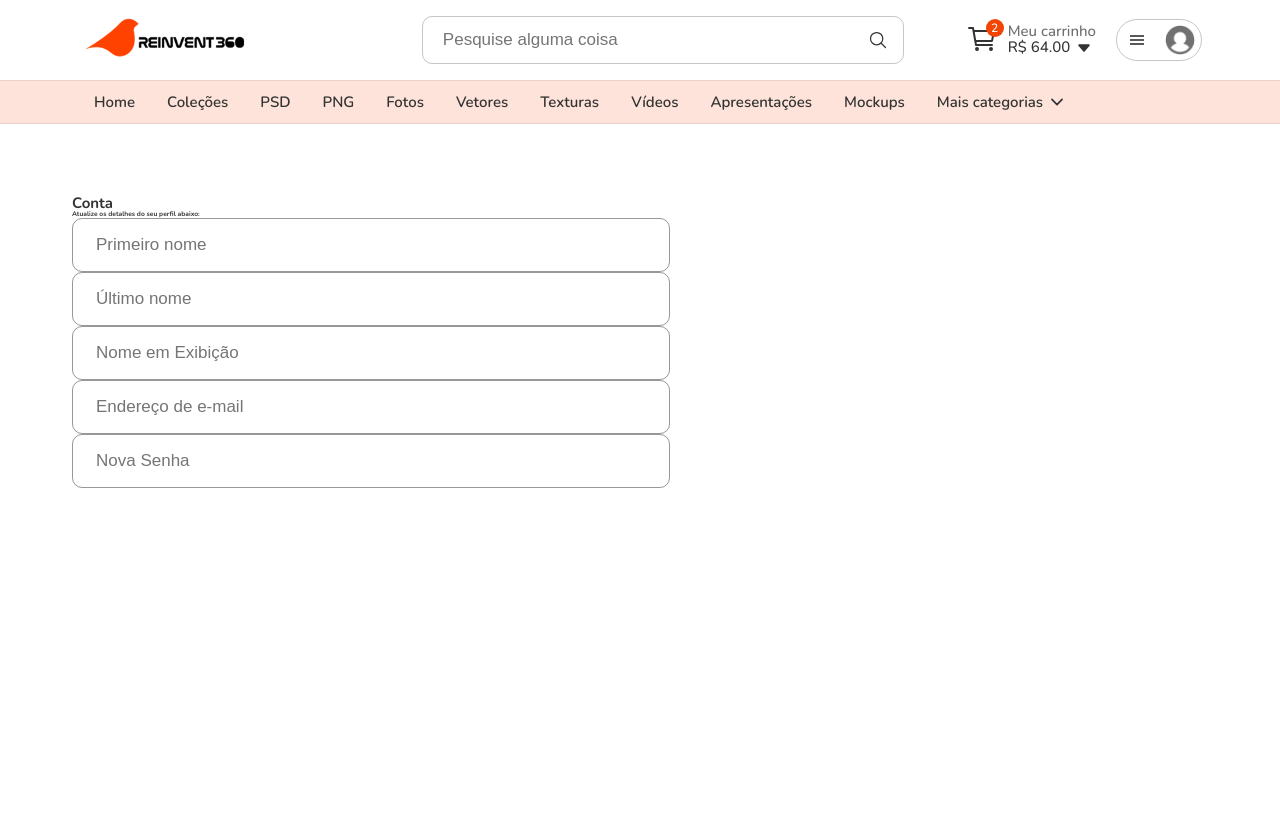
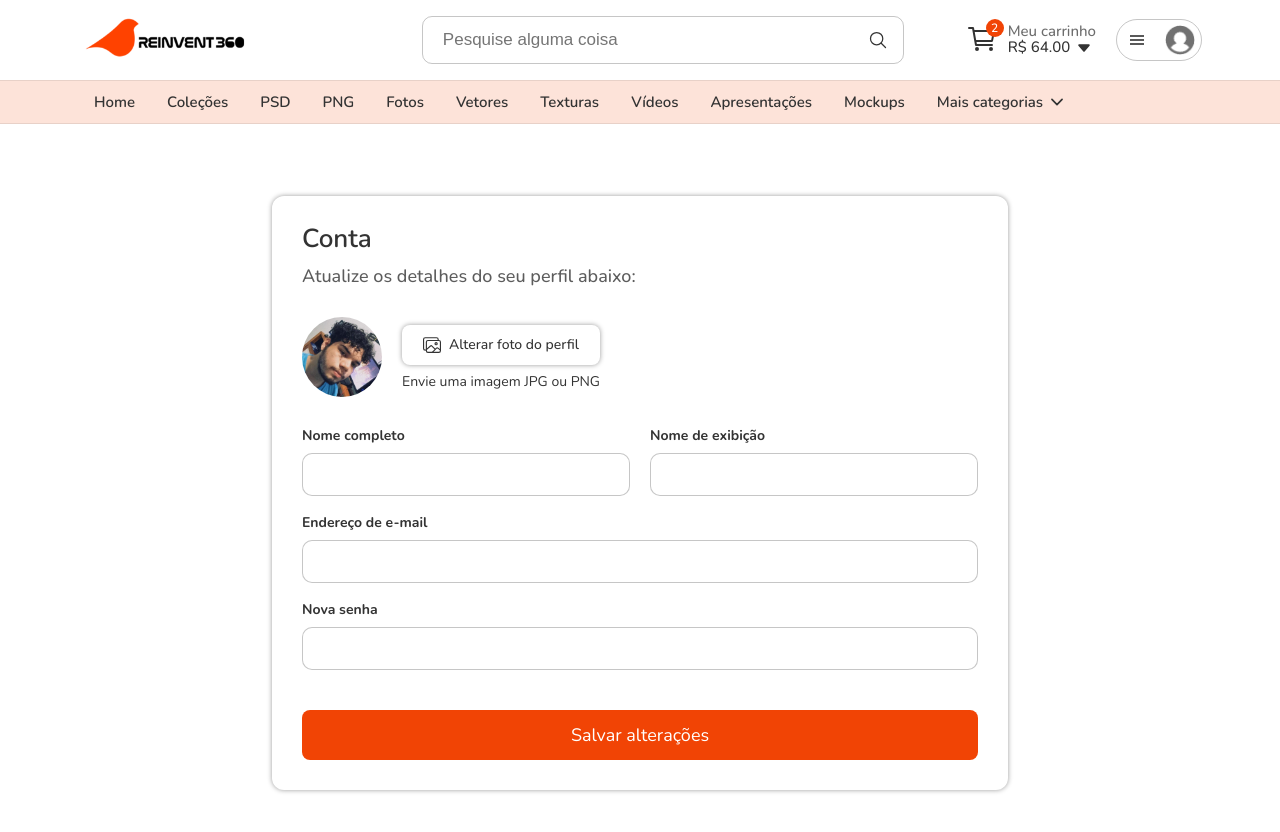
Before and after one commit to JoGabriel-Santos/reinvent, a React (Create React App) app in the folder client/: page /account in a window 1280 px wide. Shown: the top 832 px of the page. Before the commit the page ends 800 px from the top, so only its background shows below. Built offline with nearby package versions, Linux system fonts and the light colour scheme.

Commit message:
Improving Account page

```diff
--- a/client/src/components/Navbar.js
+++ b/client/src/components/Navbar.js
@@ -86,7 +86,7 @@ const Navbar = () => {
                                         </li>
                                     </a>
 
-                                    <li className="option">
+                                    <li className="option border-top">
                                         <ion-icon name="exit-outline" size="small"></ion-icon>
                                         <span>Logout</span>
                                     </li>
--- a/client/src/pages/Account.js
+++ b/client/src/pages/Account.js
@@ -2,21 +2,31 @@ import React, { useState } from "react";
 
 const Account = () => {
 
-    const [name, setName] = useState('');
-    const [email, setEmail] = useState('');
-    const [password, setPassword] = useState('');
+    const [userInfo, setUserInfo] = useState(
+        {
+            userName: "",
+            displayName: "",
+            email: "",
+            password: "",
+            profilePicture: ""
+        }
+    )
 
-    const handleNameChange = (text) => {
-        setName(text);
-    };
+    const handleProfilePicChange = (event) => {
+        const file = event.target.files[0];
+        const reader = new FileReader();
 
-    const handleEmailChange = (text) => {
-        setEmail(text);
-    };
+        reader.readAsDataURL(file);
 
-    const handlePasswordChange = (text) => {
-        setPassword(text);
-    };
+        reader.onloadend = () => {
+            setUserInfo({ ...userInfo, profilePicture: reader.result.toString() });
+        }
+    }
+
+    const handleSubmit = async (event) => {
+        event.preventDefault();
+
+    }
 
     return (
         <section className="section-account">
@@ -24,54 +34,68 @@ const Account = () => {
                 <h2 className="account-title">Conta</h2>
                 <h6 className="account-descr">Atualize os detalhes do seu perfil abaixo:</h6>
 
-                <div className="authentication-input">
+                <div className="cta-form-picture">
+                    <img src={require("../util/images/profile.jpg")} alt=""/>
+
+                    <div className="image-upload">
+                        <label className="file-input">
+                            <span>
+                                <ion-icon name="images-outline" size="small"></ion-icon>
+                                Alterar foto do perfil
+                            </span>
+                            <input className="input" type="file" id="file-input" onChange={() => console.log("")}/>
+                        </label>
+
+                        <label htmlFor="picture">Envie uma imagem JPG ou PNG</label>
+                    </div>
+                </div>
+
+                <form className="cta-form" action="">
+                    <div className="cta-form-name">
+                        <div className="cta-form-input">
+                            <label htmlFor="username">Nome completo</label>
                             <input
-                        className="header-options--input"
-                        placeholder="Primeiro nome"
+                                id="username"
                                 type="text"
-                        value={name}
-                        onChange={(event) => setName(event.target.value)}
+                                value={userInfo.userName}
+                                onChange={(event) => setUserInfo({ ...userInfo, userName: event.target.value })}
                             />
                         </div>
 
-                <div className="authentication-input">
+                        <div className="cta-form-input">
+                            <label htmlFor="display-name">Nome de exibição</label>
                             <input
-                        className="header-options--input"
-                        placeholder="Último nome"
+                                id="display-name"
                                 type="text"
-                        value={name}
-                        onChange={(event) => setName(event.target.value)}
+                                value={userInfo.displayName}
+                                onChange={(event) => setUserInfo({ ...userInfo, displayName: event.target.value })}
+                            />
+                        </div>
+                    </div>
+
+                    <div className="cta-form-input">
+                        <label htmlFor="email">Endereço de e-mail</label>
+                        <input
+                            id="email"
+                            type="email"
+                            value={userInfo.email}
+                            onChange={(event) => setUserInfo({ ...userInfo, email: event.target.value })}
                         />
                     </div>
 
-                <div className="authentication-input">
+                    <div className="cta-form-input">
+                        <label htmlFor="password">Nova senha</label>
                         <input
-                        className="header-options--input"
-                        placeholder="Nome em Exibição"
-                        type="text"
-                        value={name}
-                        onChange={(event) => setName(event.target.value)}
+                            id="password"
+                            type="password"
+                            value={userInfo.password}
+                            onChange={(event) => setUserInfo({ ...userInfo, password: event.target.value })}
                         />
                     </div>
+                </form>
 
-                <div className="authentication-input">
-                    <input
-                        className="header-options--input"
-                        placeholder="Endereço de e-mail"
-                        type="text"
-                        value={name}
-                        onChange={(event) => setName(event.target.value)}
-                    />
-                </div>
-
-                <div className="authentication-input">
-                    <input
-                        className="header-options--input"
-                        placeholder="Nova Senha"
-                        type="text"
-                        value={name}
-                        onChange={(event) => setName(event.target.value)}
-                    />
+                <div className="info--button account--save-button">
+                    Salvar alterações
                 </div>
             </div>
         </section>
--- a/client/src/styles/style.css
+++ b/client/src/styles/style.css
@@ -167,10 +167,10 @@ ion-icon {
     padding: 1.5rem;
 }
 
-.options-list li:nth-child(2) {
-    border-bottom: rgba(51, 51, 51, 0.28) 1px solid;
-    margin-bottom: .3rem;
-    padding-bottom: 1.9rem;
+.border-top {
+    border-top: rgba(51, 51, 51, 0.28) 1px solid;
+    margin-top: .3rem;
+    padding-top: 1.9rem;
 }
 
 .option {
@@ -621,23 +621,138 @@ ion-icon {
     background-color: #d33300;
 }
 
+/* ----------- ACCOUNT ----------- */
+
 .section-account {
     margin: 0 auto;
-    max-width: 120rem;
+    max-width: 80rem;
     padding: 7.2rem 3.2rem;
 }
 
 .section-account--container {
     align-items: flex-start;
+    border-radius: 12px;
+    box-shadow: 0 0 5px rgba(0, 0, 0, 0.4);
     display: flex;
     flex-direction: column;
-    text-align: center;
+    padding: 3rem;
 }
 
 .account-title {
-
+    font-size: 2.6rem;
+    font-weight: 600;
+    margin-bottom: 15px;
 }
 
 .account-descr {
+    color: rgba(51, 51, 51, 0.8);
+    font-size: 1.8rem;
+    font-weight: 500;
+}
 
+.cta-form-picture {
+    align-items: center;
+    display: flex;
+    gap: 20px;
+    padding: 3.2rem 0;
 }
+
+.cta-form-picture img {
+    border-radius: 50%;
+    display: block;
+    height: 80px;
+    margin: 0 auto;
+    object-fit: cover;
+    width: 80px;
+}
+
+.file-input {
+    align-items: center;
+    border-radius: 8px;
+    box-shadow: 0 0 5px rgba(0, 0, 0, 0.4);
+    color: #333;
+    cursor: pointer;
+    display: flex !important;
+    font-size: 1.6rem;
+    font-weight: 500;
+    height: 40px;
+    justify-content: center;
+    padding: 1.2rem;
+    transition: all ease 0.3s;
+}
+
+.file-input:hover {
+    box-shadow: 0 0 5px rgba(0, 0, 0, 0.6);
+}
+
+.file-input span {
+    align-items: center;
+    display: flex;
+    gap: 8px;
+}
+
+.file-input input {
+    display: none;
+}
+
+.image-upload {
+    display: flex;
+    flex-direction: column;
+    gap: 10px;
+}
+
+.image-upload label {
+    font-size: 1.4rem;
+}
+
+.cta-form {
+    display: flex;
+    flex-direction: column;
+    gap: 2rem;
+    width: 100%;
+}
+
+.cta-form-name {
+    display: flex;
+    gap: 2rem;
+    justify-content: space-between;
+    width: 100%;
+}
+
+.cta-form-input {
+    display: flex;
+    flex-direction: column;
+    gap: 10px;
+    width: 100%;
+}
+
+.cta-form-input label {
+    font-size: 1.4rem;
+    font-weight: 700;
+}
+
+.cta-form-input input {
+    align-items: center;
+    border: rgba(51, 51, 51, 0.28) 1px solid;
+    border-radius: 10px;
+    color: #333333;
+    display: flex;
+    flex: 1;
+    font-size: 1.8rem;
+    font-weight: 400;
+    outline: none;
+    padding: 1rem;
+    transition: .4s ease;
+    width: 100%;
+}
+
+.cta-form-input:hover input {
+    box-shadow: rgba(16, 16, 16, 0.4) 0 0 4px 0;
+}
+
+.account--save-button {
+    height: 50px;
+    font-size: 1.8rem;
+    font-weight: 400;
+    margin-top: 4rem;
+}
```
Also changed, not shown: client/src/util/images/profile.jpg (added). Lines whose indentation alone changed are shown as unchanged.
